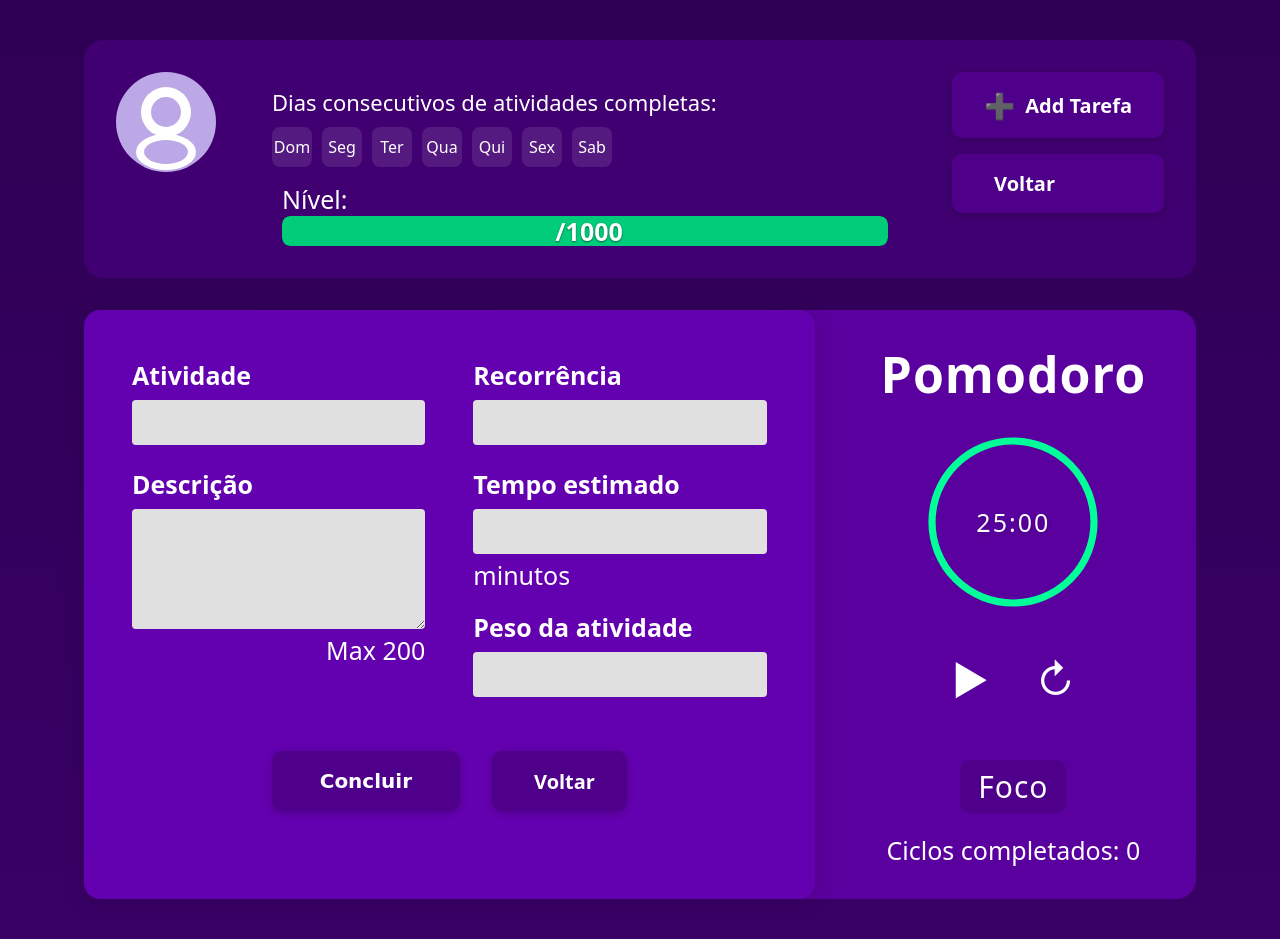
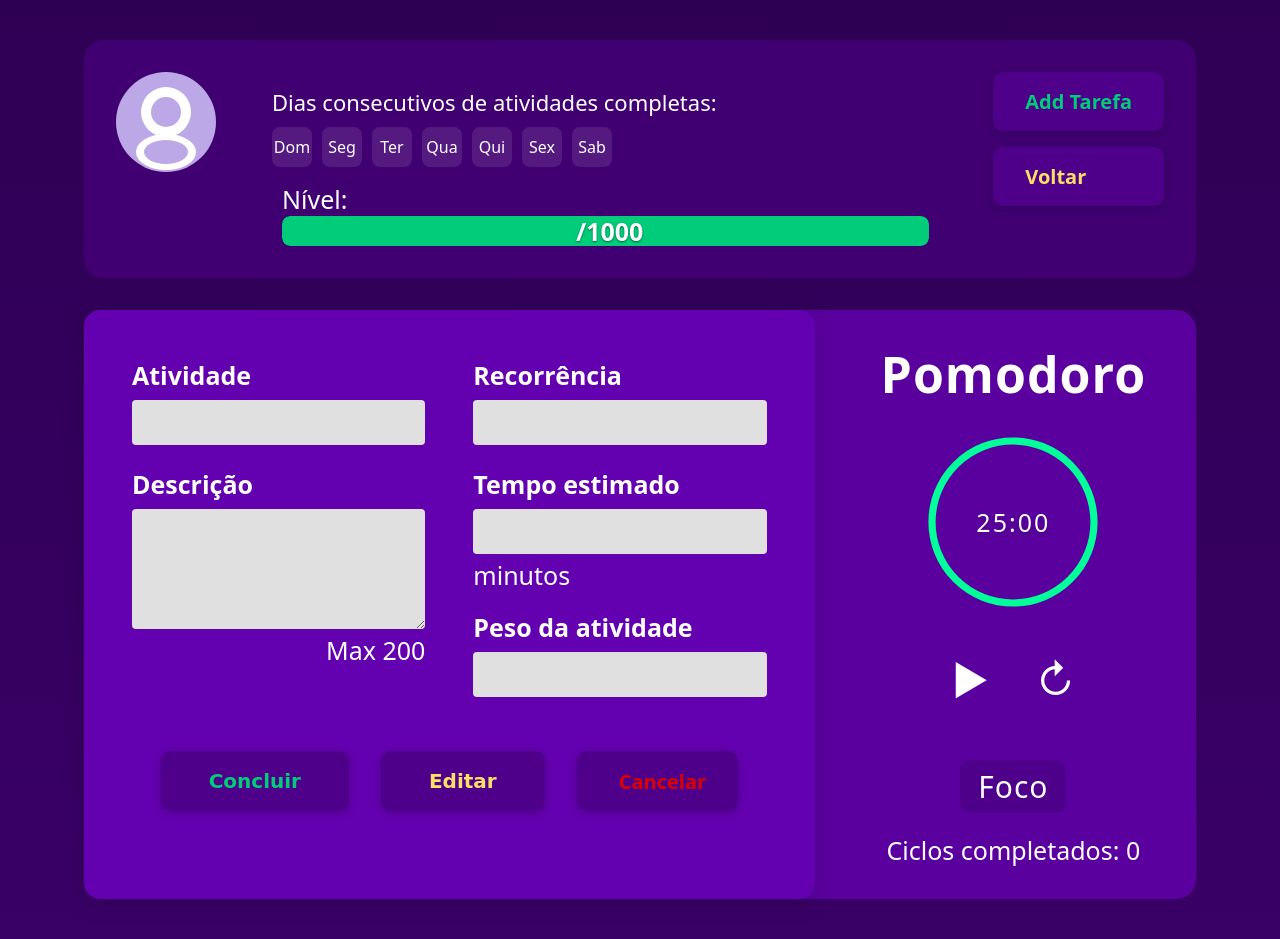
Before and after one commit to lucasminozzo/PI1-GamefyME, a Django app: template gamefyme/atividades/templates/atividades/realizar_atividade.html in a window 1280 px wide. Shown: the part 88-1027 px from the top of the page. Run offline with Django 5.2, Linux system fonts and the light colour scheme; the template is opened without the code that fills it, so the values that code supplies are empty; some web fonts are replaced.

Commit message:
Botões nas atividades

```diff
--- a/gamefyme/atividades/static/css/realizar_atividade.css
+++ b/gamefyme/atividades/static/css/realizar_atividade.css
@@ -571,6 +571,11 @@ input[type="number"] {
     font-family: 'Jersey 10', system-ui, -apple-system, sans-serif;
     letter-spacing: 1px;
 }
+
+.remove-task-btn { color: rgb(221, 0, 0)}
+.add-task-btn { color: var(--verde-xp)}
+.voltar-task-btn { color: var(--amarelo-moeda)}
+
 @media (max-width: 900px) {
     .main-content {
         flex-direction: column;
--- a/gamefyme/atividades/templates/atividades/realizar_atividade.html
+++ b/gamefyme/atividades/templates/atividades/realizar_atividade.html
@@ -68,10 +68,10 @@
             </div>
             <div class="action-buttons">
                 <a href="{% url 'atividades:atividade' %}" class="action-btn add-task-btn">
-                    <span>➕</span> Add Tarefa
+                    Add Tarefa
                 </a>
-                <a href="{% url 'usuarios:main' %}" class="action-btn add-task-btn">
-                    <span></span> Voltar
+                <a href="{% url 'usuarios:main' %}" class="action-btn voltar-task-btn">
+                    Voltar
                 </a>
             </div>
         </div>
@@ -115,11 +115,14 @@
                         <input type="hidden" name="nrciclo" id="nrciclo">
                     </div>
                     <div class="form-actions">
-                        <button id="btn-finalizar" class="action-btn">
+                        <button id="btn-finalizar" class="action-btn add-task-btn">
                             Concluir
                         </button>
-                        <a href="{% url 'atividade:remover_atividade' %}" class="action-btn add-task-btn">
-                            <span></span> Voltar
+                        <button id="btn-editar" class="action-btn voltar-task-btn">
+                            Editar
+                        </button>
+                        <a href="{% url 'atividades:remover_atividade' atividade.idatividade %}" class="action-btn remove-task-btn">
+                            <span></span> Cancelar
                         </a>
                     </div>
                 </form>
--- a/gamefyme/usuarios/static/css/main.css
+++ b/gamefyme/usuarios/static/css/main.css
@@ -281,7 +281,7 @@ a {
 }
 
 .action-btn.add-task-btn { color: var(--verde-xp); }
-.action-btn.remove-task-btn { color: var(--amarelo-moeda); }
+
 .action-btn.edit-task-btn { color: var(--amarelo-moeda); }
 
 /* Container de Tarefas */
```
Also changed, not shown: gamefyme/gamefyme/settings.py (+16 -16 lines), gamefyme/usuarios/static/scripts/main.js (+17 -0 lines).
